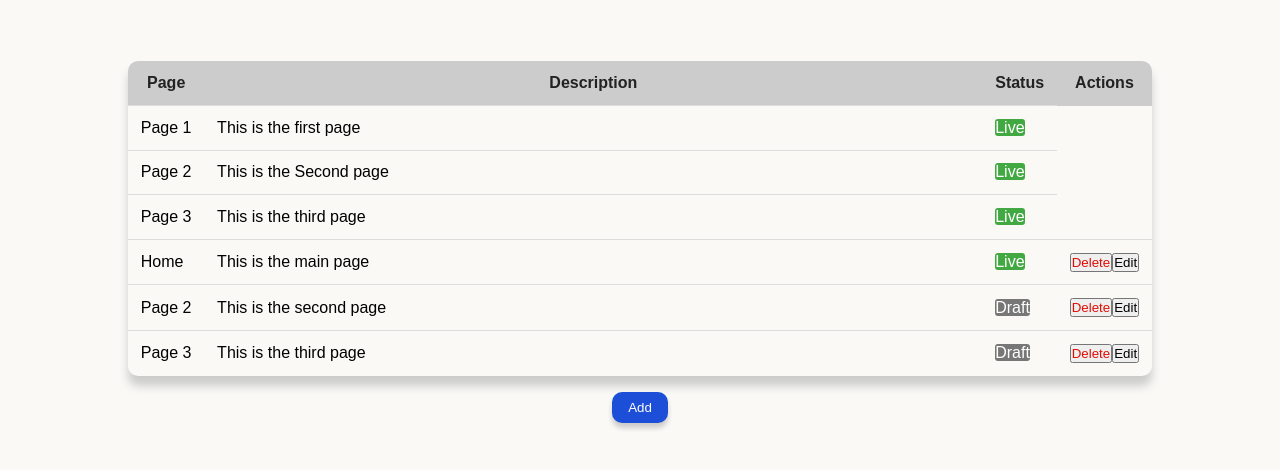
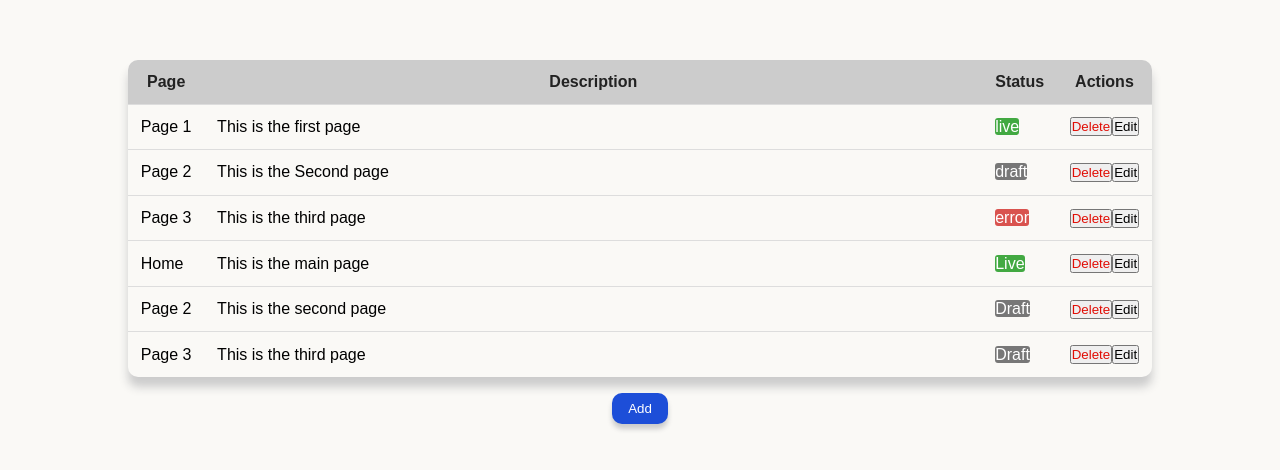
Before and after one commit to Ayodhya-98/React_crud, a React (Create React App) app: page / in a window 1280 px wide. Shown: the part 158-628 px from the top of the page. Built offline with nearby package versions, Linux system fonts and the light colour scheme.

Commit message:
edit  react project

```diff
--- a/src/components/Table.jsx
+++ b/src/components/Table.jsx
@@ -22,7 +22,13 @@ export const Table=({rows})=>{
                         <td>{row.page}</td>
                          <td className="expand">{row.description}</td>
                          <td>
-                        <span className="label label-live">Live</span>
+                        <span className={`label label-${row.status}`}>{row.status}</span>
+                    </td>
+                    <td>
+                    <span className="actions">
+                    <button className="delete-btn">Delete</button>
+                    <button>Edit</button>
+                        </span>
                     </td>
                       </tr>
                     })
```
